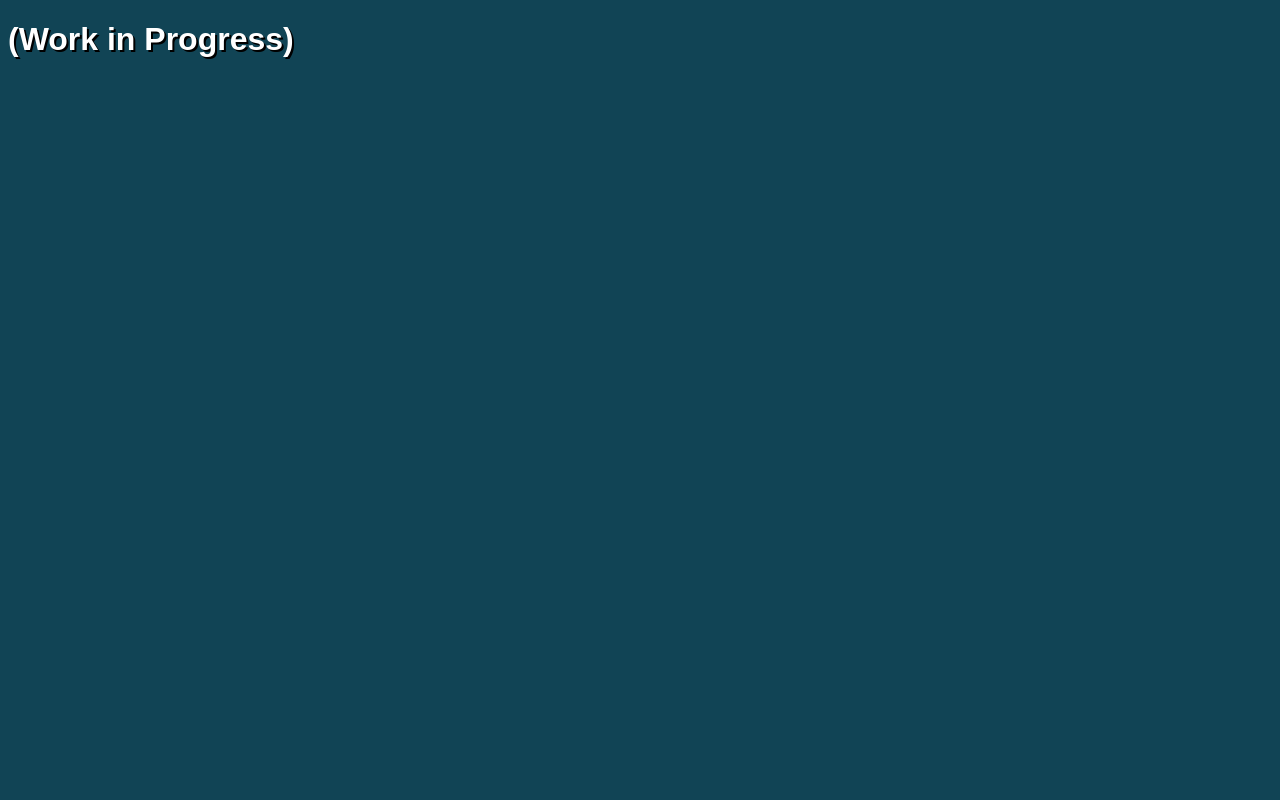
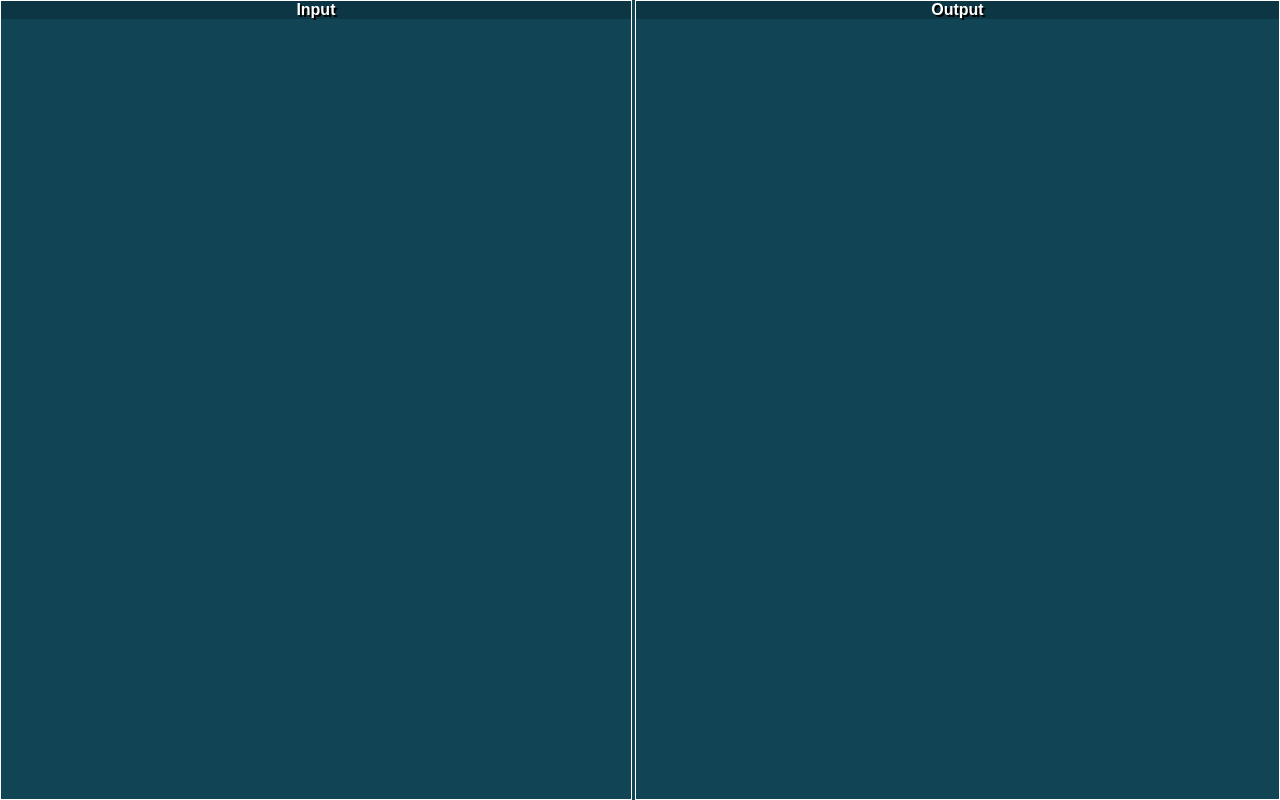
Before and after one commit to denzquix/agi-patch, a website with bundled scripts: page static/index.html in a window 1280 px wide. Built offline with nearby package versions, Linux system fonts and the light colour scheme.

Commit message:
WIP control panel setup

```diff
--- a/static/index.html
+++ b/static/index.html
@@ -7,6 +7,19 @@
     <link rel="stylesheet" href="style.css">
   </head>
   <body>
-    <h1>(Work in Progress)</h1>
+    <div class="control-panel">
+      <div class="pane-container">
+        <div class="input-pane file-pane">
+          <div class="pane-title">
+            Input
+          </div>
+        </div>
+        <div class="output-pane file-pane">
+          <div class="pane-title">
+            Output
+          </div>
+        </div>
+      </div>
+    </div>
   </body>
 </html>
--- a/static/style.css
+++ b/static/style.css
@@ -5,3 +5,32 @@ body, html {
   color: #fff;
   background-color: #145;
 }
+
+.control-panel {
+  position: fixed;
+  top: 0;
+  bottom: 0;
+  left: 0;
+  right: 0;
+}
+
+.pane-container {
+  height: 100%;
+  display: flex;
+  flex-direction: row;
+  flex-wrap: nowrap;
+  gap: 3px;
+}
+
+.file-pane {
+  display: flex;
+  flex-direction: column;
+  flex-grow: 1;
+  border: 1px solid white;
+}
+
+.pane-title {
+  background: rgba(0,0,0,0.2);
+  font-weight: bold;
+  text-align: center;
+}
```
